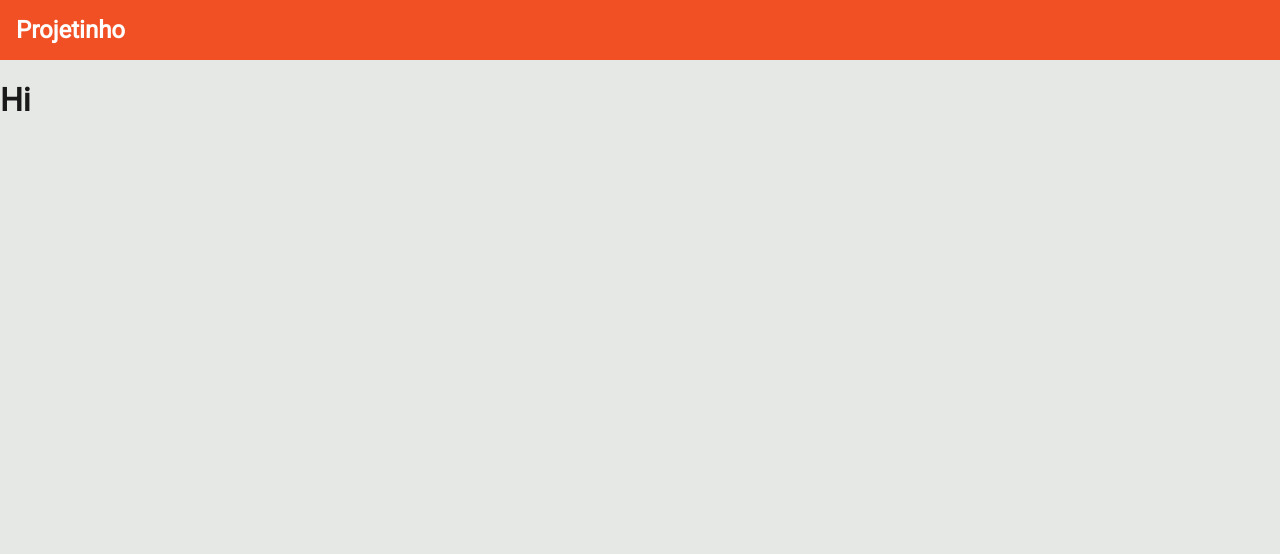
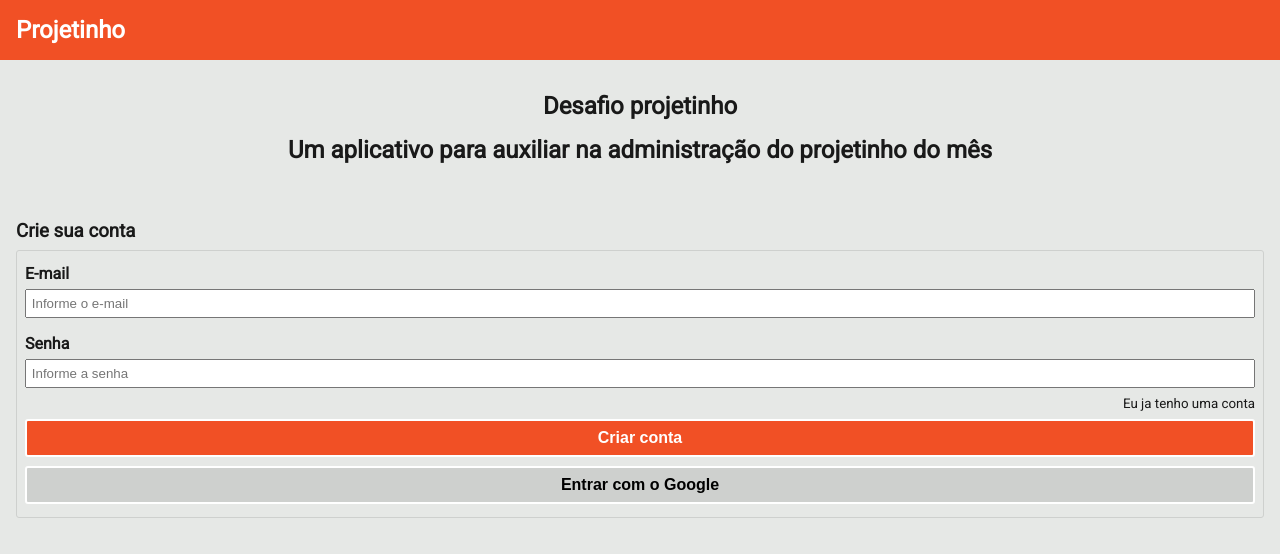
Before and after one commit to LopesGabriel/projetinho, a Next.js app: page / in a window 1280 px wide. Shown: the top 554 px of the page. Built offline with nearby package versions, Linux system fonts and the light colour scheme; no server answers.

Commit message:
feat: Adds CreateAccount form component

```diff
--- /dev/null
+++ b/assets/lang/index.ts
@@ -0,0 +1,8 @@
+export const defaultLang = {
+  home: {
+    main: {
+      title: "Desafio projetinho",
+      subtitle: "Um aplicativo para auxiliar na administração do projetinho do mês"
+    }
+  }
+}
--- /dev/null
+++ b/components/CreateAccount/CreateAccount.module.scss
@@ -0,0 +1,46 @@
+@import '../../styles/variables.scss';
+
+.form-container {
+  border: 1px solid getColor('light-gray');
+  border-radius: 3px;
+  // box-shadow: 0px 2px 5px 1px rgb(0 0 0 / 20%);
+  // -webkit-box-shadow: 0px 2px 5px 1px rgb(0 0 0 / 20%);
+  padding: 0.8rem 0.5rem;
+
+  .form-item {
+    &:not(:first-child) {
+      margin-top: 1rem;
+    }
+
+    input {
+      padding: .3rem;
+      margin-top: .4rem;
+      width: 100%;
+
+      &:focus {
+        outline: none;
+      }
+    }
+  }
+
+  .action-buttons {
+    button {
+      background-color: getColor('light-gray');
+      border: 2px solid getColor('white');
+      border-radius: 3px;
+      font-size: 1rem;
+      font-weight: 600;
+      padding: .5rem 0;
+      width: 100%;
+
+      &.btn-create {
+        background-color: getColor('primary');
+        color: getColor('white');
+      }
+
+      &:not(:first-child) {
+        margin-top: .6rem;
+      }
+    }
+  }
+}
--- /dev/null
+++ b/components/CreateAccount/index.tsx
@@ -0,0 +1,42 @@
+import { FC } from 'react'
+import Link from 'next/link'
+import styles from './CreateAccount.module.scss'
+
+const CreateAccount: FC = () => {
+  return (
+    <div className={styles['form-container']}>
+      <div className={styles['form-item']}>
+        <label htmlFor='email'>
+          <strong>E-mail</strong>
+        </label>
+        <input id='email' placeholder='Informe o e-mail' type='email' />
+      </div>
+
+      <div className={styles['form-item']}>
+        <label htmlFor='password'>
+          <strong>Senha</strong>
+        </label>
+        <input id='password' placeholder='Informe a senha' type='password' />
+      </div>
+
+      <div style={{ display: 'flex', justifyContent: 'flex-end', margin: '.5rem 0' }}>
+        <small>
+          <Link href='/login'>
+            <a>
+              Eu ja tenho uma conta
+            </a>
+          </Link>
+        </small>
+      </div>
+
+      <div className={styles['action-buttons']}>
+        <button className={styles['btn-create']}>
+          Criar conta
+        </button>
+        <button>Entrar com o Google</button>
+      </div>
+    </div>
+  )
+}
+
+export default CreateAccount
--- a/pages/index.tsx
+++ b/pages/index.tsx
@@ -1,17 +1,18 @@
 import { useEffect } from 'react'
 import type { NextPage } from 'next'
 import Head from 'next/head'
-import Image from 'next/image'
 import { isSupported, setCurrentScreen } from 'firebase/analytics'
 import { analytics } from '../firebaseConfig'
 import styles from '../styles/Home.module.scss'
+import { defaultLang } from '../assets/lang'
+import CreateAccount from '../components/CreateAccount'
 
 const Home: NextPage = () => {
   useEffect(() => {
     isSupported()
       .then((isAnalyticsSupported) => {
         if (isAnalyticsSupported) {
-          setCurrentScreen(analytics, 'Home')
+          setCurrentScreen(analytics!, 'Home')
         }
       })
   })
@@ -29,7 +30,16 @@ const Home: NextPage = () => {
       </header>
 
       <main className={styles.main}>
-        <h1>Hi</h1>
+        <section className={styles.resume}>
+          <h1>{ defaultLang.home.main.title }</h1>
+          <h2>{ defaultLang.home.main.subtitle }</h2>
+        </section>
+
+        <section className={styles.register}>
+          <h3>Crie sua conta</h3>
+
+          <CreateAccount />
+        </section>
       </main>
 
       <footer className={styles.footer}>
--- a/styles/Home.module.scss
+++ b/styles/Home.module.scss
@@ -14,3 +14,27 @@
     padding: 1rem;
   }
 }
+
+.main {
+  section {
+    padding: 1.5rem 1rem;
+  }
+
+  .resume {
+    display: flex;
+    flex-direction: column;
+    justify-content: center;
+    align-items: center;
+
+    h1, h2 {
+      margin: .5rem 0;
+    }
+  }
+
+  .register {
+    h3 {
+      margin: 0 0 .5rem 0;
+    }
+  }
+
+}
--- a/styles/variables.scss
+++ b/styles/variables.scss
@@ -4,7 +4,8 @@ $pallete: (
   'light-gray': #CED0CE,
   'primary': #F15025,
   'platinum': #E6E8E6,
-  'white': #FFFFFF
+  'white': #FFFFFF,
+  'success': #34eb83
 );
 
 @function getColor($color) {
```
